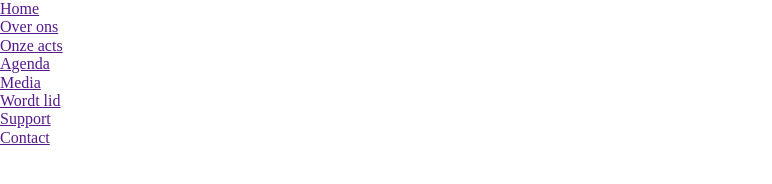
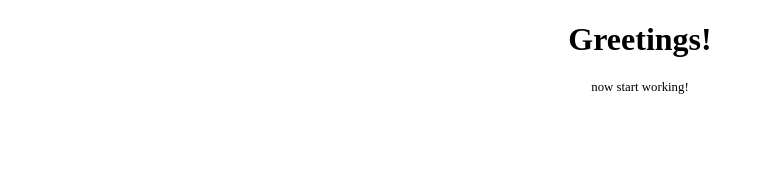
Before and after one commit to NielsvanDijk/static-html-builder, a website: page index.html in a window 1280 px wide. Shown: the whole page, without its empty margins (0-772 px from the left). Drawn offline with nearby package versions, Linux system fonts and the light colour scheme; files that its build step writes are made by us from their sources.

Commit message:
Make it more cleaner

```diff
--- a/gulpfile.js
+++ b/gulpfile.js
@@ -28,7 +28,6 @@ function buildStyles() {
 
 const watchBuild = () => {
   return watch(['*.html', '**/**/*.scss'], { events: 'all' }, (cb) => {
-    console.log('here')
     return buildHTML(), buildStyles()
   })
 }
--- a/index.html
+++ b/index.html
@@ -4,20 +4,12 @@
   <meta charset="utf-8" />
 
   <head>
-    <title>Stichting Pasveerkorpsen Leeuwarden</title>
+    <title>Static HTML Builder</title>
     <link rel="stylesheet" href="./css/index.css" />
   </head>
 
   <body>
-    <ul class="main-menu">
-      <li><a href="">Home</a></li>
-      <li><a href="">Over ons</a></li>
-      <li><a href="">Onze acts</a></li>
-      <li><a href="">Agenda</a></li>
-      <li><a href="">Media</a></li>
-      <li><a href="">Wordt lid</a></li>
-      <li><a href="">Support</a></li>
-      <li><a href="">Contact</a></li>
-    </ul>
+    <center><h1>Greetings!</h1></center>
+    <center><small>now start working!</small></center>
   </body>
 </html>
```
